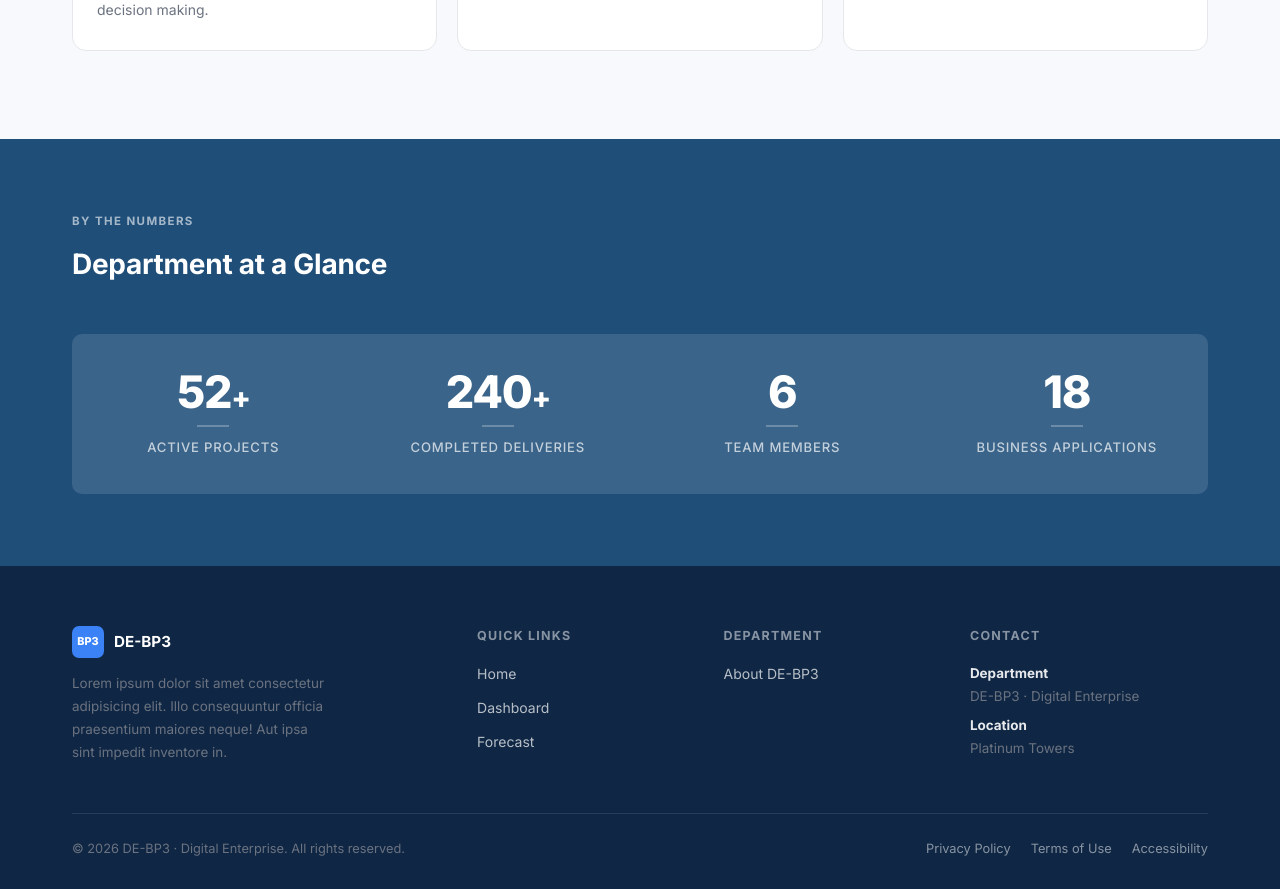
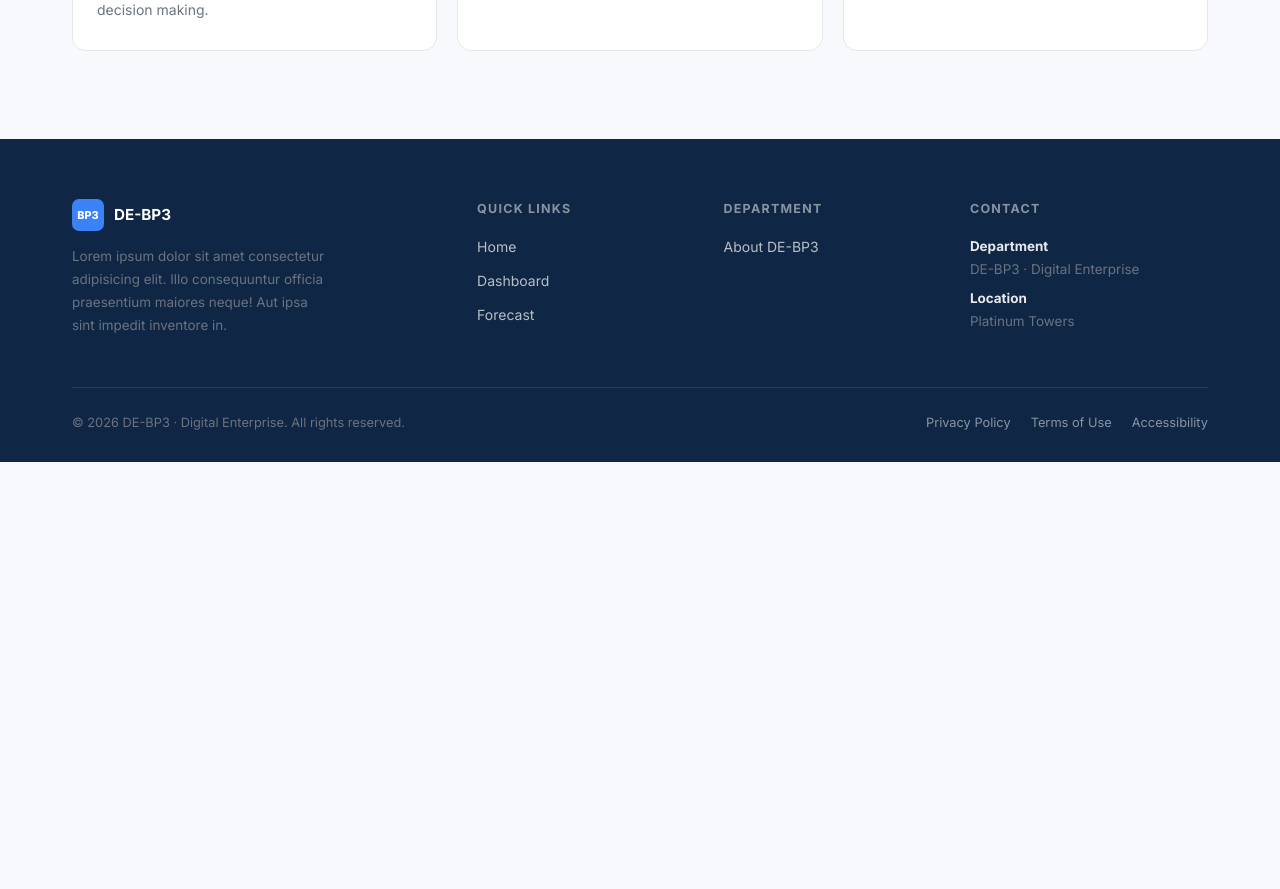
Before and after one commit to suryadash0967/bp3-demands-portfolio, a React (Vite) app in the folder frontend/: page / in a window 1280 px wide. Shown: the part 1480-2369 px from the top of the page. After the commit the page ends 1942 px from the top, so only its background shows below. Built offline with nearby package versions, Linux system fonts and the light colour scheme; no server answers.

Commit message:
stats section removed

```diff
--- a/frontend/src/pages/Home.jsx
+++ b/frontend/src/pages/Home.jsx
@@ -11,7 +11,6 @@ export default function Home() {
       <main id="main-content">
         <Hero />
         <About />
-        <Stats />
       </main>
       <Footer />
     </>
```
